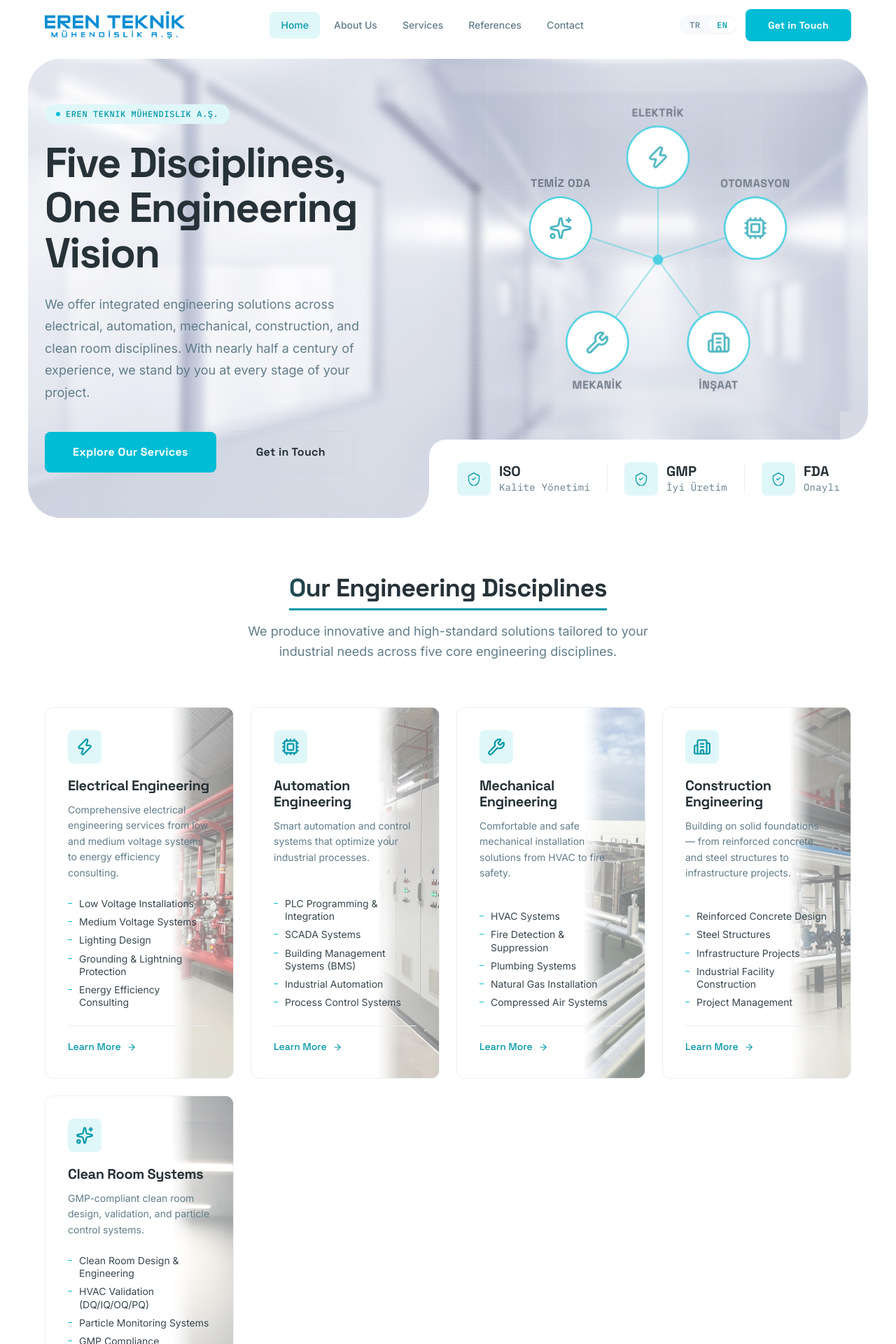
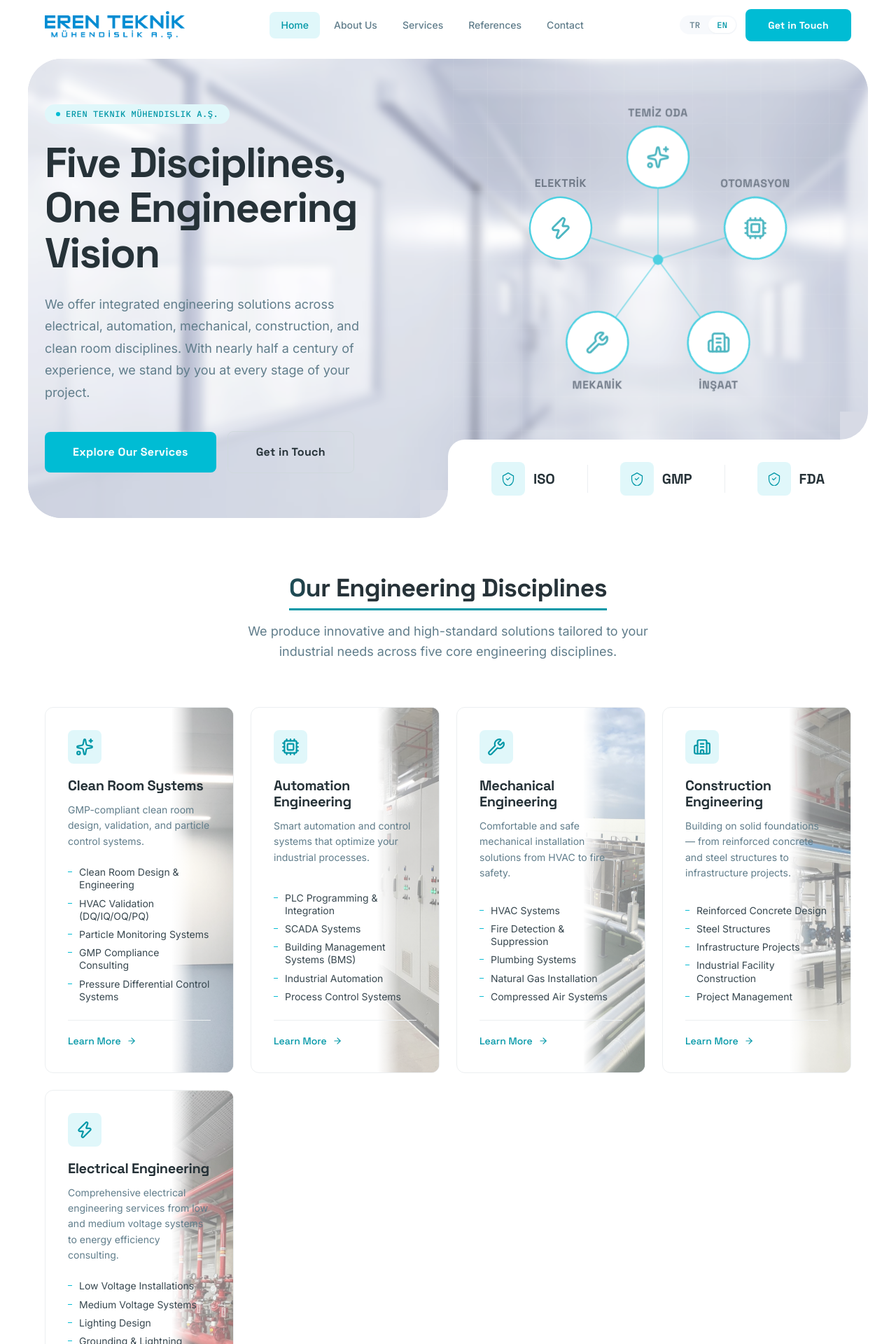
Before and after one commit to ahmeren05/etweb, a Next.js app: page /en in a window 1280 px wide. Shown: the top 1920 px of the page at 70% size. Built offline with nearby package versions, Linux system fonts and the light colour scheme.

Commit message:
Small tweaks: update working hours, remove cert labels, swap elektrik/temizoda, delay SVG hover

```diff
--- a/src/app/[locale]/iletisim/page.tsx
+++ b/src/app/[locale]/iletisim/page.tsx
@@ -90,7 +90,7 @@ export default function ContactPage() {
                     <Clock size={20} />
                   </div>
                   <div className={styles.infoText}>
-                    <h4>08:30 &ndash; 18:00</h4>
+                    <h4>09:00 &ndash; 17:00</h4>
                     <p>Pazartesi &ndash; Cuma</p>
                   </div>
                 </div>
--- a/src/components/Hero/Hero.tsx
+++ b/src/components/Hero/Hero.tsx
@@ -53,7 +53,6 @@ export default function Hero() {
             </div>
             <div className={styles.certText}>
               <span className={styles.certName}>ISO</span>
-              <span className={styles.certLabel}>Kalite Yönetimi</span>
             </div>
           </div>
           <div className={styles.certDivider} />
@@ -66,7 +65,6 @@ export default function Hero() {
             </div>
             <div className={styles.certText}>
               <span className={styles.certName}>GMP</span>
-              <span className={styles.certLabel}>İyi Üretim</span>
             </div>
           </div>
           <div className={styles.certDivider} />
@@ -79,7 +77,6 @@ export default function Hero() {
             </div>
             <div className={styles.certText}>
               <span className={styles.certName}>FDA</span>
-              <span className={styles.certLabel}>Onaylı</span>
             </div>
           </div>
         </div>
--- a/src/components/Hero/SchematicSVG.tsx
+++ b/src/components/Hero/SchematicSVG.tsx
@@ -6,6 +6,7 @@ import { Zap, Cpu, Wrench, Building2, Sparkles } from 'lucide-react';
 
 export default function SchematicSVG() {
   const [isVisible, setIsVisible] = useState(false);
+  const [isInteractive, setIsInteractive] = useState(false);
   const svgRef = useRef<SVGSVGElement>(null);
 
   useEffect(() => {
@@ -13,6 +14,7 @@ export default function SchematicSVG() {
       ([entry]) => {
         if (entry.isIntersecting) {
           setIsVisible(true);
+          setTimeout(() => setIsInteractive(true), 2700);
           observer.disconnect();
         }
       },
@@ -40,6 +42,7 @@ export default function SchematicSVG() {
       xmlns="http://www.w3.org/2000/svg"
       style={{ width: '100%', maxWidth: 480, height: 'auto', overflow: 'visible' }}
       aria-hidden="true"
+      className={isInteractive || reducedMotion ? 'interactive' : ''}
     >
       <style>{`
         /* 1. Snake Line (Soldan gelen yılan) */
@@ -119,6 +122,10 @@ export default function SchematicSVG() {
         .node-link {
           cursor: pointer;
           outline: none;
+          pointer-events: none;
+        }
+        .interactive .node-link {
+          pointer-events: auto;
         }
         .node-link:hover .node-bg {
           fill: #E0F7FA !important;
@@ -217,17 +224,17 @@ export default function SchematicSVG() {
 
       {/* 4. Disciplines (Pentagon Şeklinde Dizilim) */}
 
-      {/* Top — ELEKTRİK */}
-      <Link href={{ pathname: '/hizmetler/[slug]', params: { slug: 'elektrik' } }} className="node-link">
+      {/* Top — TEMİZ ODA (was ELEKTRİK) */}
+      <Link href={{ pathname: '/hizmetler/[slug]', params: { slug: 'temizoda' } }} className="node-link">
         <g transform="translate(240, 120) rotate(-90)">
           <circle cx="0" cy="0" r="36" className={`node-bg ${animClass}`} />
           <path d="M -36 0 A 36 36 0 0 1 36 0" className={`node-outline-half ${animClass}`} />
           <path d="M -36 0 A 36 36 0 0 0 36 0" className={`node-outline-half ${animClass}`} />
           <g transform="rotate(90)">
             <g transform="translate(-14, -14)" className={`node-icon ${animClass}`}>
-              <Zap width={28} height={28} strokeWidth={2} />
+              <Sparkles width={28} height={28} strokeWidth={2} />
             </g>
-            <text x="0" y="-48" className={`node-label ${animClass}`}>ELEKTRİK</text>
+            <text x="0" y="-48" className={`node-label ${animClass}`}>TEMİZ ODA</text>
           </g>
         </g>
       </Link>
@@ -277,17 +284,17 @@ export default function SchematicSVG() {
         </g>
       </Link>
 
-      {/* Top-Left — TEMİZ ODA */}
-      <Link href={{ pathname: '/hizmetler/[slug]', params: { slug: 'temizoda' } }} className="node-link">
+      {/* Top-Left — ELEKTRİK (was TEMİZ ODA) */}
+      <Link href={{ pathname: '/hizmetler/[slug]', params: { slug: 'elektrik' } }} className="node-link">
         <g transform="translate(126, 203) rotate(-162)">
           <circle cx="0" cy="0" r="36" className={`node-bg ${animClass}`} />
           <path d="M -36 0 A 36 36 0 0 1 36 0" className={`node-outline-half ${animClass}`} />
           <path d="M -36 0 A 36 36 0 0 0 36 0" className={`node-outline-half ${animClass}`} />
           <g transform="rotate(162)">
             <g transform="translate(-14, -14)" className={`node-icon ${animClass}`}>
-              <Sparkles width={28} height={28} strokeWidth={2} />
+              <Zap width={28} height={28} strokeWidth={2} />
             </g>
-            <text x="0" y="-48" className={`node-label ${animClass}`}>TEMİZ ODA</text>
+            <text x="0" y="-48" className={`node-label ${animClass}`}>ELEKTRİK</text>
           </g>
         </g>
       </Link>
--- a/src/lib/services.ts
+++ b/src/lib/services.ts
@@ -15,10 +15,10 @@ export interface Discipline {
 
 export const disciplines: Discipline[] = [
   {
-    slug: 'elektrik',
-    translationKey: 'electrical',
-    icon: 'Zap',
-    serviceKeys: ['lowVoltage', 'mediumVoltage', 'lighting', 'grounding', 'energyEfficiency'],
+    slug: 'temizoda',
+    translationKey: 'cleanroom',
+    icon: 'Sparkles',
+    serviceKeys: ['cleanRoomDesign', 'hvacValidation', 'particleMonitoring', 'gmpCompliance', 'pressureDifferential'],
   },
   {
     slug: 'otomasyon',
@@ -39,10 +39,10 @@ export const disciplines: Discipline[] = [
     serviceKeys: ['concrete', 'steel', 'infrastructure', 'industrial', 'management'],
   },
   {
-    slug: 'temizoda',
-    translationKey: 'cleanroom',
-    icon: 'Sparkles',
-    serviceKeys: ['cleanRoomDesign', 'hvacValidation', 'particleMonitoring', 'gmpCompliance', 'pressureDifferential'],
+    slug: 'elektrik',
+    translationKey: 'electrical',
+    icon: 'Zap',
+    serviceKeys: ['lowVoltage', 'mediumVoltage', 'lighting', 'grounding', 'energyEfficiency'],
   },
 ];
 
--- a/src/lib/structured-data.ts
+++ b/src/lib/structured-data.ts
@@ -67,8 +67,8 @@ export function generateLocalBusinessSchema() {
     openingHoursSpecification: {
       '@type': 'OpeningHoursSpecification',
       dayOfWeek: ['Monday', 'Tuesday', 'Wednesday', 'Thursday', 'Friday'],
-      opens: '08:30',
-      closes: '18:00',
+      opens: '09:00',
+      closes: '17:00',
     },
   };
 }
```
